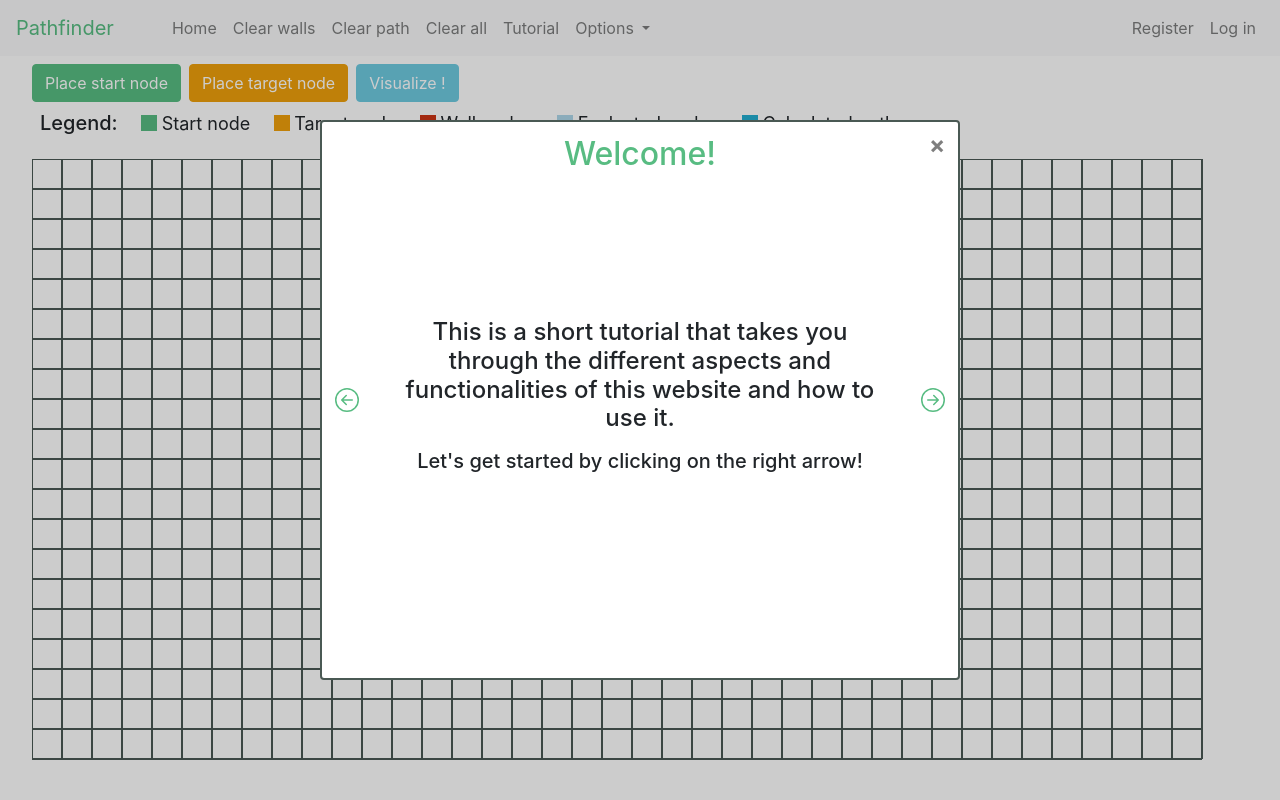
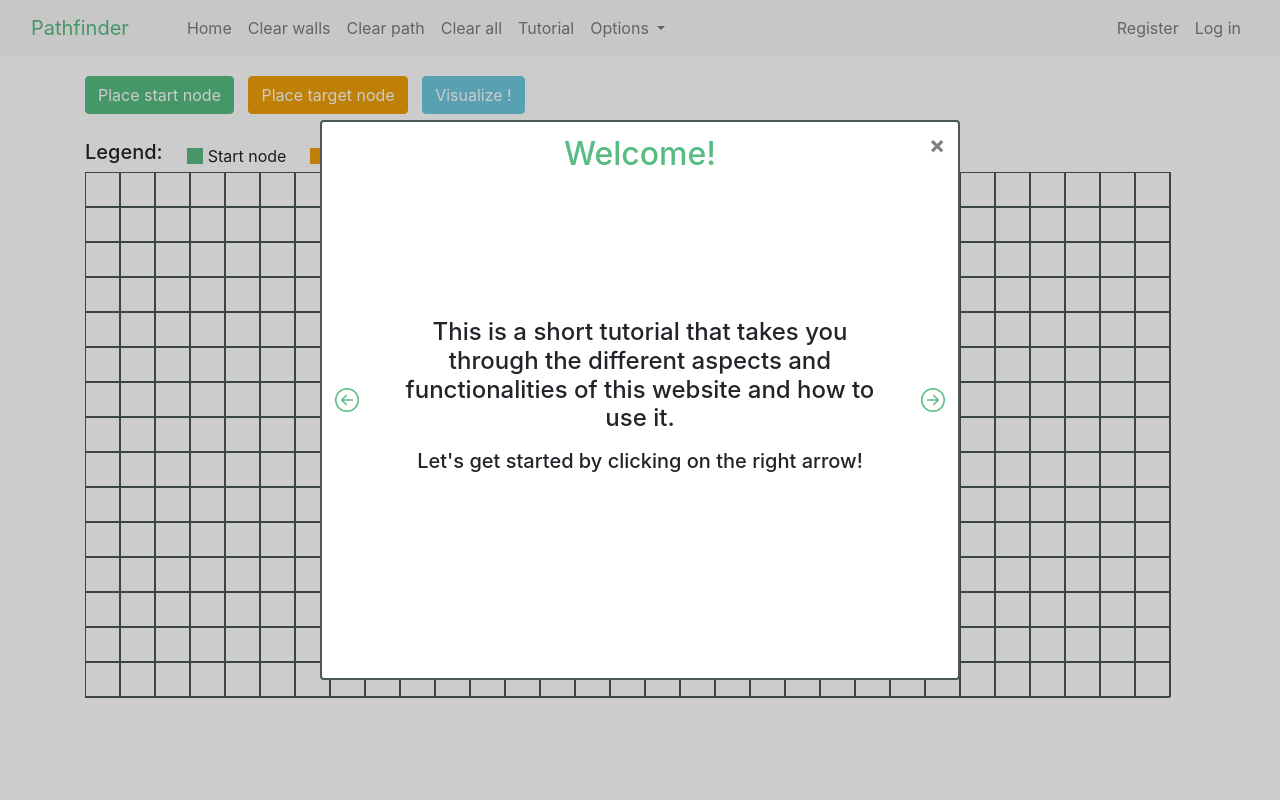
Before and after one commit to jellebaele/pathfinder, a Flask app: page / in a window 1280 px wide. Run offline with Flask 2, Linux system fonts and the light colour scheme; some libraries are stand-ins or nearby versions.

Commit message:
responsive design 1

```diff
--- a/static/scripts/Grid.js
+++ b/static/scripts/Grid.js
@@ -18,15 +18,17 @@ export default class Grid {
         this.colorWall = colorWall;
         this.colorStart = colorStart;
         this.colorTarget = colorTarget;
-        this.colorEvaluated =  colorEvaluated;
+        this.colorEvaluated = colorEvaluated;
         this.colorPath = colorPath;
 
         this.path = [];
         this.evaluated = [];
+
     }
 
     // Create list of nodes and draw on screen
     create() {
+        this.clearCanvas();
         this.ctx.beginPath();
         this.ctx.strokeStyle = this.colorGrid;
         this.ctx.lineWidth = this.lineWidth;
@@ -45,6 +47,10 @@ export default class Grid {
             }
         }
         this.ctx.stroke();
+    }
+
+    clearCanvas() {
+        this.ctx.clearRect(0,0,this.width, this.height);
     }
 
     // adjust position of start node
--- a/static/scripts/Main.js
+++ b/static/scripts/Main.js
@@ -13,7 +13,7 @@ let isDraggingTarget = false;
 
 // grid props
 let grid;
-const stepSize = 30;
+let gridSize = 30;
 const lineWidth = 1;
 
 // Wall props
@@ -57,14 +57,18 @@ window.onload = function () {
 
 function init() {
     // Create canvas that fits in the screen
-    myWidth = window.innerWidth - 100;
-    myHeight = window.innerHeight - 175;
+    myWidth = document.getElementsByClassName("container")[0].clientWidth - 25;
+    myHeight = window.innerHeight - 250;
 
     ctx.canvas.width = myWidth;
     ctx.canvas.height = myHeight;
 
+    // Get gridSize
+    let sliderGrid = document.getElementById("idSliderGridSize");
+    gridSize = parseInt(sliderGrid.value);
+
     // Create a grid object
-    grid = new Grid(myWidth, myHeight, stepSize, lineWidth, ctx, colorGrid, colorWall, colorStart,
+    grid = new Grid(myWidth, myHeight, gridSize, lineWidth, ctx, colorGrid, colorWall, colorStart,
         colorTarget, colorEvaluated, colorPath);
 
     // Create grid
@@ -87,12 +91,13 @@ function init() {
     // Check if button "idVisualize" can be enabled
     checkEnableVisualize();
 
-    // Set label of speed
-    setLabel();
+    // Set label of speed and grid size
+    setLabelSpeed();
+    setLabelGrid();
 
     document.getElementById("idAlert").hidden = true;
     document.getElementById("idBtnClose").onclick = function () {
-        document.getElementsByClassName("pop-outer")[0].hidden = true;
+        document.getElementsByClassName("popup")[0].hidden = true;
     };
 
     if (!checkCookie("tutorial")) {
@@ -407,16 +412,41 @@ function getMessage(location, id) {
         });
 }
 
-function setLabel() {
-    let slider = document.getElementById("idSlider");
-    let label = document.getElementById("idSpeed");
+// Function to set the labels of the sliders
+function setLabelSpeed() {
+    let sliderSpeed = document.getElementById("idSliderSpeed");
+    let labelSpeed = document.getElementById("idSpeed");
     let txtLabels = ['Very slow', 'Slow', 'Intermediate', 'Fast', 'Very fast'];
-    label.innerHTML = "Speed: " + txtLabels[slider.value];
+    labelSpeed.innerHTML = "Speed: " + txtLabels[sliderSpeed.value];
 
-    loopSpeed = speeds[slider.value];
+    loopSpeed = speeds[sliderSpeed.value];
     if (isVisualizing) {
         window.clearInterval(loop);
         loop = window.setInterval(findPathLoop, loopSpeed);
+    }
+}
+
+function setLabelGrid() {
+    let sliderGrid = document.getElementById("idSliderGridSize");
+    let labelGrid = document.getElementById("idGridSize");
+    labelGrid.innerHTML = "Grid size: " + sliderGrid.value;
+
+
+    if (gridSize !== parseInt(sliderGrid.value)) {
+        gridSize = parseInt(sliderGrid.value);
+        grid = new Grid(myWidth, myHeight, gridSize, lineWidth, ctx, colorGrid, colorWall, colorStart,
+            colorTarget, colorEvaluated, colorPath);
+        // Create grid
+        grid.create();
+        // Fill nodes
+        grid.fillNodes();
+    }
+
+    if (isVisualizing) {
+        sliderGrid.disabled = true;
+    }
+    if (isVisualized) {
+        sliderGrid.disabled = false;
     }
 }
 
@@ -484,7 +514,7 @@ function tutorialHandler() {
             "<br><br> <h6>Note: You need an account for this, do no hesitate to register for free!</h6>"
     } else if (tutCounter === 8) {
         tutorialBody.innerHTML = "<h4 class=\"mb-3\">What else? Enjoy!</h4>\n" +
-            "<h5 class='mb-3'>Now all that is left for you, is to enjoy! Other functions can be found in the navigation bar such as clearing the walls, clearing the path, etc.</h5>" +
+            "<h5 class='mb-3'>Now all that is left for you is to enjoy! Other functions can be found in the navigation bar such as clearing the walls, clearing the path, etc.</h5>" +
             "<img src=\"/static/images/Tutorial_5.JPG\" " +
             "alt=\"pathfinding example\" width=\"80%\"/>" +
             "<h6 class='mt-5'> The full source code of this website can be found via " +
@@ -495,7 +525,7 @@ function tutorialHandler() {
 function showTutorial() {
     tutCounter = 1;
     tutorialHandler();
-    document.getElementsByClassName("pop-outer")[0].hidden = false;
+    document.getElementsByClassName("popup")[0].hidden = false;
 }
 
 function setCookie(cname, cvalue, exdays) {
@@ -525,7 +555,8 @@ document.getElementById("idTarget").onclick = createTargetNode;
 document.getElementById("idVisualize").onclick = visualizeIncrement;
 document.getElementById("idSave").onclick = save;
 document.getElementById("idReset").onclick = resetCanvas;
-document.getElementById("idSlider").onmousemove = setLabel;
+document.getElementById("idSliderSpeed").onmousemove = setLabelSpeed;
+document.getElementById("idSliderGridSize").onmousemove = setLabelGrid;
 document.getElementById("idClearPath").onclick = clearPath;
 document.getElementById("idClearWall").onclick = clearWalls;
 document.getElementById("idArrowLeft").onclick = tutorialPrevious;
--- a/static/styles/index_style.css
+++ b/static/styles/index_style.css
@@ -4,36 +4,22 @@
 
 #myCanvas {
     position: absolute;
-    margin-left: 2.5%;
     color: black;
 }
 
-.list {
+.legend {
     vertical-align: middle;
-}
-
-.list > li {
     display: inline-block;
-    list-style: none;
-    font-size: 18px;
-    align-items: normal;
-}
-
-#idStart {
-    margin-left: 2.5%;
 }
 
 .btn-primary {
     font-size: 16px;
+    margin-right: 10px;
 }
 
 .alert {
     font-size: 14px;
     display: inline-block;
-}
-
-#idVisualize {
-    margin-right: 2.5%;
 }
 
 .slidecontainer {
@@ -84,20 +70,33 @@
     width: 20px;
     align-self: center;
     padding: 0 0 4px 4px;
-    margin-left: 15px;
 }
 
-.pop-outer {
+.img_text {
+    margin-right: 5px;
+}
+
+figcaption{
+    display: inline-block;
+    margin-right: 15px;
+}
+
+.popup {
+    display: flex;
+    align-items: center;
+    justify-content: center;
     background-color: rgba(0, 0, 0, 0.2);
-    position: absolute;
+    position: fixed;
     z-index: 3;
     top: 0;
     left: 0;
-    width: 100%;
-    height: 100%;
+    width: 100vw;
+    height: 100vh;
+    overflow: hidden;
+    transition: .64s ease-in-out;
 }
 
-.pop-inner {
+.popup-inner {
     position: absolute;
     z-index: 3;
     background-color: rgba(255, 255, 255, 1);
--- a/templates/index.html
+++ b/templates/index.html
@@ -25,14 +25,21 @@
     </a>
     <div class="dropdown-menu" aria-labelledby="navbarDropdown">
 
-        <a class="dropdown-item" id="idSave" style="cursor: pointer" {% if not session.logged_in %} hidden {% endif %}>Save current layout</a>
+        <a class="dropdown-item" id="idSave" style="cursor: pointer" {% if not session.logged_in %} hidden {% endif %}>Save
+            current layout</a>
         <a class="dropdown-item" href="/stored" {% if not session.logged_in %} hidden {% endif %}>Load my layouts</a>
-        <a class="dropdown-item" style="cursor: pointer" href="{{ url_for('login') }}" {% if session.logged_in %} hidden {% endif %}>Log in for more options</a>
+        <a class="dropdown-item" style="cursor: pointer" href="{{ url_for('login') }}" {% if session.logged_in %} hidden
+           {% endif %}>Log in for more options</a>
 
         <div class="dropdown-divider"></div>
         <a class="dropdown-item" id="idSpeed">Speed: </a>
         <a class="slidecontainer">
-            <input type="range" min="0" max="4" step="1" value="3" class="slider" id="idSlider">
+            <input type="range" min="0" max="4" step="1" value="3" class="slider" id="idSliderSpeed">
+        </a>
+        <div class="dropdown-divider"></div>
+        <a class="dropdown-item" id="idGridSize">Gridsize: </a>
+        <a class="slidecontainer">
+            <input type="range" min="20" max="50" step="1" value="35" class="slider" id="idSliderGridSize">
         </a>
         <!-- <div class="dropdown-divider"></div>
         <a class="dropdown-item" href="#">Something else here</a> -->
@@ -43,9 +50,9 @@
 {% block body %}
 <!-- How tho center:
     https://www.w3.org/Style/Examples/007/center.en.html-->
-<div class="pop-outer" id="idOuter" hidden>
-    <div class="pop-inner noselect">
-        <h2 style="color: #58BC82; margin-top: 2%">Welcome!</h2>
+<div class="popup" id="idPopup" hidden>
+    <div class="popup-inner noselect">
+        <h2 style="color: #58BC82; margin-top: 2%; font-size: 2rem">Welcome!</h2>
         <button type="button" class="close" id="idBtnClose" aria-label="Close">
             <span aria-hidden="true">&times;</span>
         </button>
@@ -68,9 +75,12 @@
             </svg>
         </div>
         <div class="tutorial-body" id="idTutorialText">
+            <div class="popuptext">
                 <h4 class="mb-3">This is a short tutorial that takes you through the different aspects and
                     functionalities of this website.</h4>
                 <h5>Let's get started by clicking on the right arrow!</h5>
+            </div>
+
 
         </div>
 
@@ -78,13 +88,15 @@
     </div>
 </div>
 
-
-<div class="d-flex flex-row">
-    <input class="btn btn-primary mt-2 mr-2" type="button" value="Place start node"
+<div class="container">
+    <div class="row">
+        <div class="col-lg-12 mt-3">
+            <input class="btn btn-primary mt-1" type="button" value="Place start node"
                    style="background-color: #58BC82; border-color: #58BC82" id="idStart">
-    <input class="btn btn-primary mt-2 mr-2" type="button" value="Place target node"
+            <input class="btn btn-primary mt-1" type="button" value="Place target node"
                    style="background-color: #EFA00B; border-color: #EFA00B" id="idTarget">
-    <input class="btn btn-primary mt-2" type="button" style="background-color: #22AED1; border-color: #22AED1"
+            <input class="btn btn-primary mt-1" type="button"
+                   style="background-color: #22AED1; border-color: #22AED1"
                    value="Visualize !" id="idVisualize">
             <div class="ml-auto mt-2" style="height: 10px; margin-right: 85px">
                 <div id="idAlert">
@@ -92,10 +104,65 @@
                         This is a success alert—check it out!
                     </div>
                 </div>
+            </div>
+        </div>
+    </div>
+    <div class="row">
+        <div class="col-lg-12 mt-2">
+            <div class="legend mr-3"><h5>Legend:</h5></div>
+            <div class="legend"><img src="/static/images/start.JPG" alt="" class="img_legend">
+                <figcaption>Start node</figcaption>
+            </div>
+            <div class="legend"><img src="/static/images/target.JPG" alt="" class="img_legend">
+                <figcaption>Target node</figcaption>
+            </div>
+            <div class="legend"><img src="/static/images/wall.JPG" alt="" class="img_legend">
+                <figcaption>Wall nodes</figcaption>
+            </div>
+            <div class="legend"><img src="/static/images/evaluated.JPG" alt="" class="img_legend">
+                <figcaption>Evaluated nodes</figcaption>
+            </div>
+            <div class="legend"><img src="/static/images/calculated.JPG" alt="" class="img_legend">
+                <figcaption>Calculated path</figcaption>
+            </div>
+        </div>
+    </div>
+    <div class="row">
+        <div class="col-lg-12">
+            <canvas id="myCanvas" width="100%" height="100%">
+                Your browser does not support this element
+            </canvas>
+        </div>
+    </div>
+    <!--
+    <div class="row">
+        <div class="col-lg-12 mt-2">
+                <input class="btn btn-primary" type="button" value="Place start node"
+                       style="background-color: #58BC82; border-color: #58BC82" id="idStart">
+                <input class="btn btn-primary" type="button" value="Place target node"
+                       style="background-color: #EFA00B; border-color: #EFA00B" id="idTarget">
+                <input class="btn btn-primary" type="button"
+                       style="background-color: #22AED1; border-color: #22AED1"
+                       value="Visualize !" id="idVisualize">
+                <div class="ml-auto mt-2" style="height: 10px; margin-right: 85px">
+                    <div id="idAlert">
+                        <div class="alert alert-success" role="alert" hidden>
+                            This is a success alert—check it out!
+                        </div>
+                    </div>
+                </div>
 
         </div>
     </div>
+    <div class="row">
+        <div class="col-lg-12">
+            Test
+        </div>
+    </div> -->
 
+    <!--
+    <div class="row">
+        <div class="col-md-12">
             <ul class="list mt-2">
                 <li><h5>Legend:</h5></li>
                 <li><img src="/static/images/start.JPG" alt="" class="img_legend"></li>
@@ -109,8 +176,12 @@
                 <li><img src="/static/images/calculated.JPG" alt="" class="img_legend"></li>
                 <li>Calculated path</li>
             </ul>
+        </div>
+    </div> -->
 
-<canvas id="myCanvas" style="margin-right: 85px">
+    <!--
+        <canvas id="myCanvas" >
             Your browser does not support this element
-</canvas>
+        </canvas> -->
+</div>
 {% endblock %}
--- a/templates/template.html
+++ b/templates/template.html
@@ -2,6 +2,7 @@
 <html lang="en">
 <head>
     <meta charset="UTF-8">
+    <meta name="viewport" content="width=device-width, initial-scale=1, shrink-to-fit=no">
     <link rel="stylesheet" href="https://stackpath.bootstrapcdn.com/bootstrap/4.5.2/css/bootstrap.min.css"
           integrity="sha384-JcKb8q3iqJ61gNV9KGb8thSsNjpSL0n8PARn9HuZOnIxN0hoP+VmmDGMN5t9UJ0Z" crossorigin="anonymous">
 
@@ -15,6 +16,7 @@
         gtag('js', new Date());
 
         gtag('config', 'UA-180579128-2');
+
     </script>
 
 
@@ -23,6 +25,7 @@
 <body>
 <nav id="idNav">
     <nav class="navbar navbar-expand-md navbar-light bg-light">
+        <div class="container-fluid">
             <a class="navbar-brand" href="/" id="logo" style="color: #58BC82">
                 Pathfinder
             </a>
@@ -64,6 +67,7 @@
                     {% endif %}
                 </ul>
             </div>
+        </div>
     </nav>
 </nav>
 {% block body %}{% endblock %}
```
Also changed, not shown: 1 other file. Lines whose indentation alone changed are shown as unchanged.
